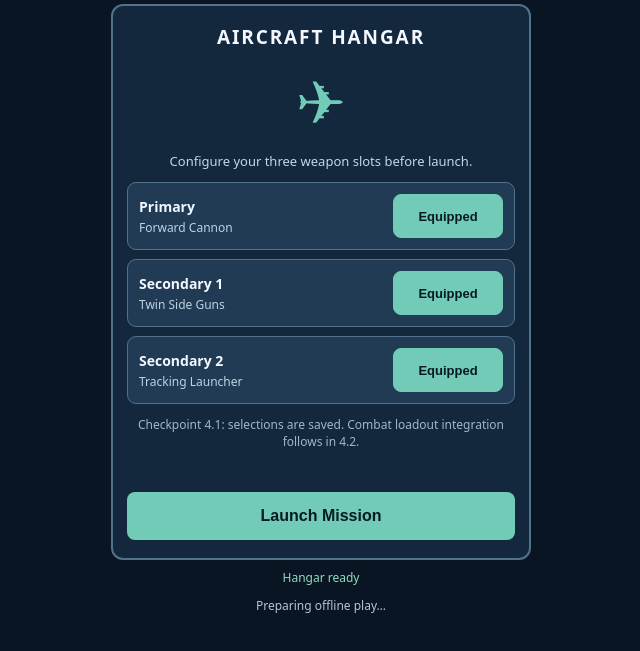
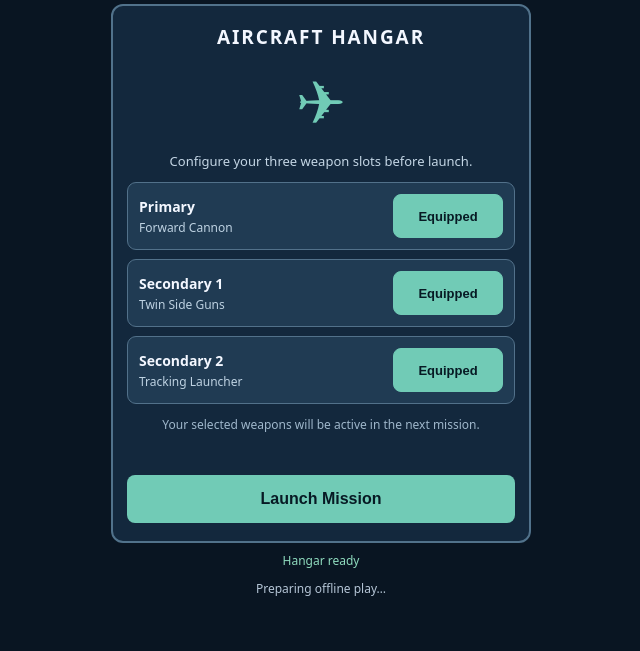
Before and after one commit to ErikEhresman-ST1987/pop-squadron, a website built with Vite: page index.html in a window 1280 px wide. Shown: the part 67-718 px from the top of the page, without its empty margins (319-959 px from the left). Built offline with nearby package versions, Linux system fonts and the light colour scheme.

Commit message:
Checkpoint 4.2: update hangar equipment guidance

```diff
--- a/index.html
+++ b/index.html
@@ -6,7 +6,7 @@
   <div class="hangar-aircraft" aria-hidden="true">✈</div>
   <p class="hangar-help">Configure your three weapon slots before launch.</p>
   <div id="loadout-slots"></div>
-  <p class="hangar-note">Checkpoint 4.1: selections are saved. Combat loadout integration follows in 4.2.</p>
+  <p class="hangar-note">Your selected weapons will be active in the next mission.</p>
   <p class="save-status" id="save-status" aria-live="polite"></p>
   <button id="launch" type="button">Launch Mission</button>
 </section>
```
